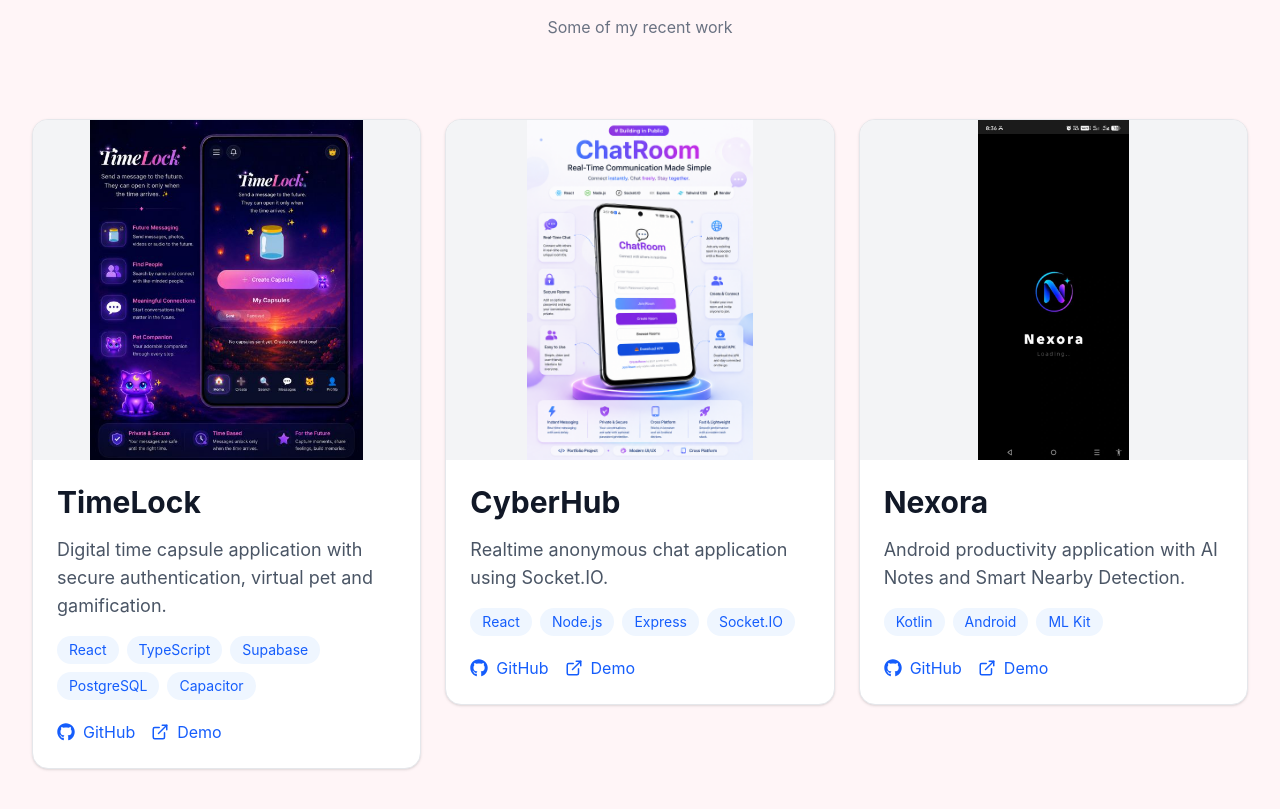
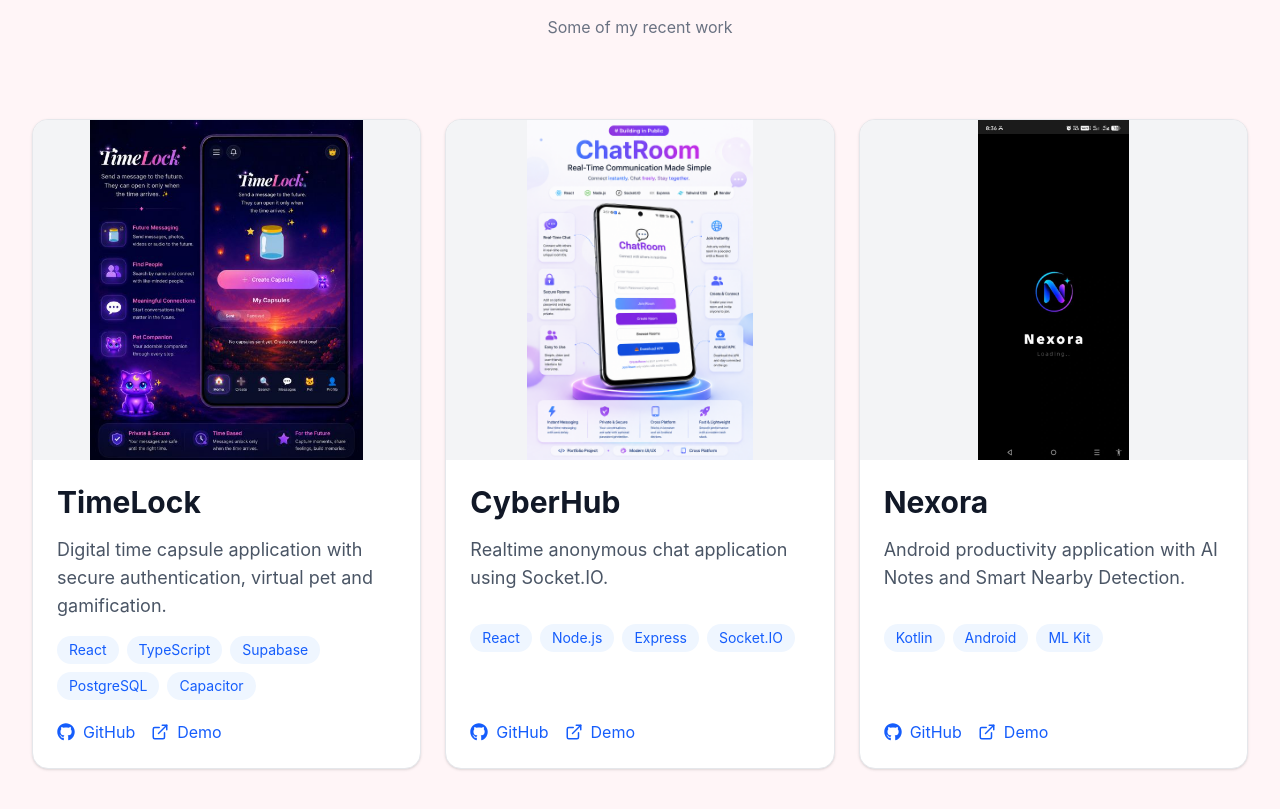
Before and after one commit to dhanasekar8363-lab/portfolio, a React app: page / in a window 1280 px wide. Shown: the part 1297-2106 px from the top of the page. Built offline with nearby package versions, Linux system fonts and the light colour scheme; the HTML template or start-up script is replaced by a standard one.

Commit message:
latest changes

```diff
--- a/src/components/ProjectCard.tsx
+++ b/src/components/ProjectCard.tsx
@@ -20,7 +20,7 @@ export default function ProjectCard({
   demo,
 }: Props) {
   return (
-    <div className="bg-white rounded-2xl overflow-hidden border border-gray-200 shadow-sm hover:shadow-xl transition duration-300">
+    <div className="bg-white rounded-2xl overflow-hidden border border-gray-200 shadow-sm hover:shadow-xl transition duration-300 flex flex-col h-full">
 
       <Link to={`/project/${title.toLowerCase()}`}>
 
@@ -36,7 +36,7 @@ export default function ProjectCard({
 
       </Link>
 
-      <div className="p-5 lg:p-6">
+      <div className="p-5 lg:p-6 flex flex-col flex-1">
 
         <h2 className="text-2xl lg:text-3xl font-bold">
 
@@ -44,7 +44,7 @@ export default function ProjectCard({
 
         </h2>
 
-        <p className="mt-4 text-base lg:text-lg text-gray-600 leading-7">
+        <p className="mt-4 text-base lg:text-lg text-gray-600 leading-7 min-h-[72px]">
 
           {description}
 
@@ -63,7 +63,7 @@ export default function ProjectCard({
 
         </div>
 
-        <div className="flex flex-wrap gap-4 mt-5">
+        <div className="flex flex-wrap gap-4 mt-auto pt-5">
 
           <a
             href={github}
```
